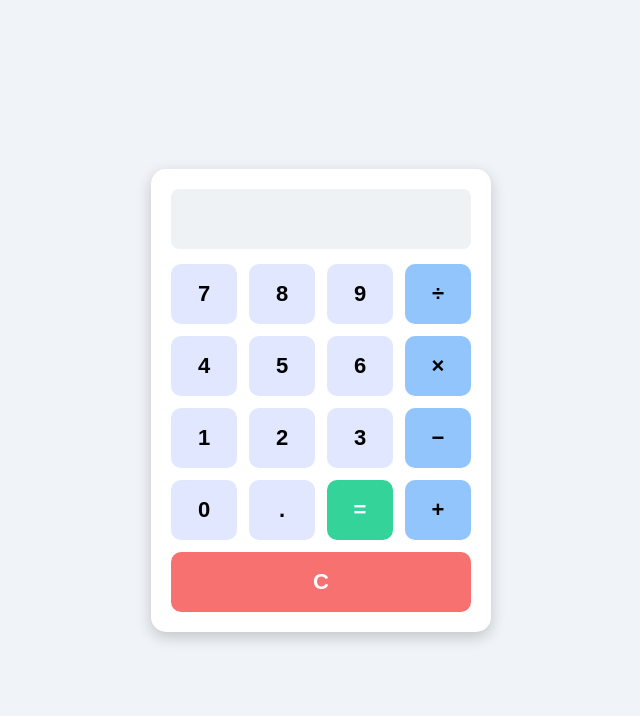
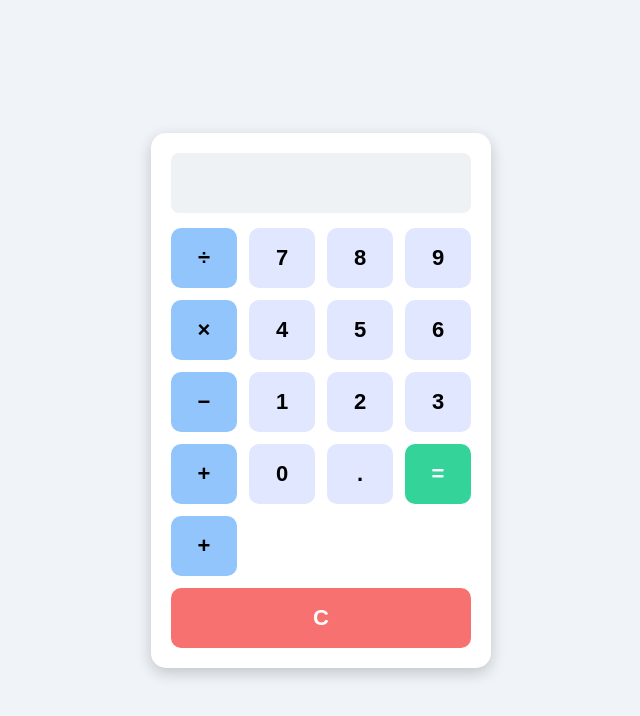
Before and after one commit to umeshrao12705/Simple-calculator, a plain HTML site: page index.html in a window 1280 px wide. Shown: the whole page, without its empty margins (319-959 px from the left). Drawn offline with Linux system fonts and the light colour scheme.

Commit message:
Update index.html

```diff
--- a/index.html
+++ b/index.html
@@ -88,20 +88,23 @@
   <div class="calculator">
     <input type="text" id="display" disabled inputmode="none">
     <div class="buttons">
+
+      <button class="operator" onclick="press('/')">&divide;</button>
+
       <button onclick="press('7')">7</button>
       <button onclick="press('8')">8</button>
       <button onclick="press('9')">9</button>
-      <button class="operator" onclick="press('/')">&divide;</button>
+      <button class="operator" onclick="press('*')">&times;</button>
 
       <button onclick="press('4')">4</button>
       <button onclick="press('5')">5</button>
       <button onclick="press('6')">6</button>
-      <button class="operator" onclick="press('*')">&times;</button>
+      <button class="operator" onclick="press('-')">&minus;</button>
 
       <button onclick="press('1')">1</button>
       <button onclick="press('2')">2</button>
       <button onclick="press('3')">3</button>
-      <button class="operator" onclick="press('-')">&minus;</button>
+      <button class="operator" onclick="press('+')">+</button>
 
       <button onclick="press('0')">0</button>
       <button onclick="press('.')">.</button>
```
